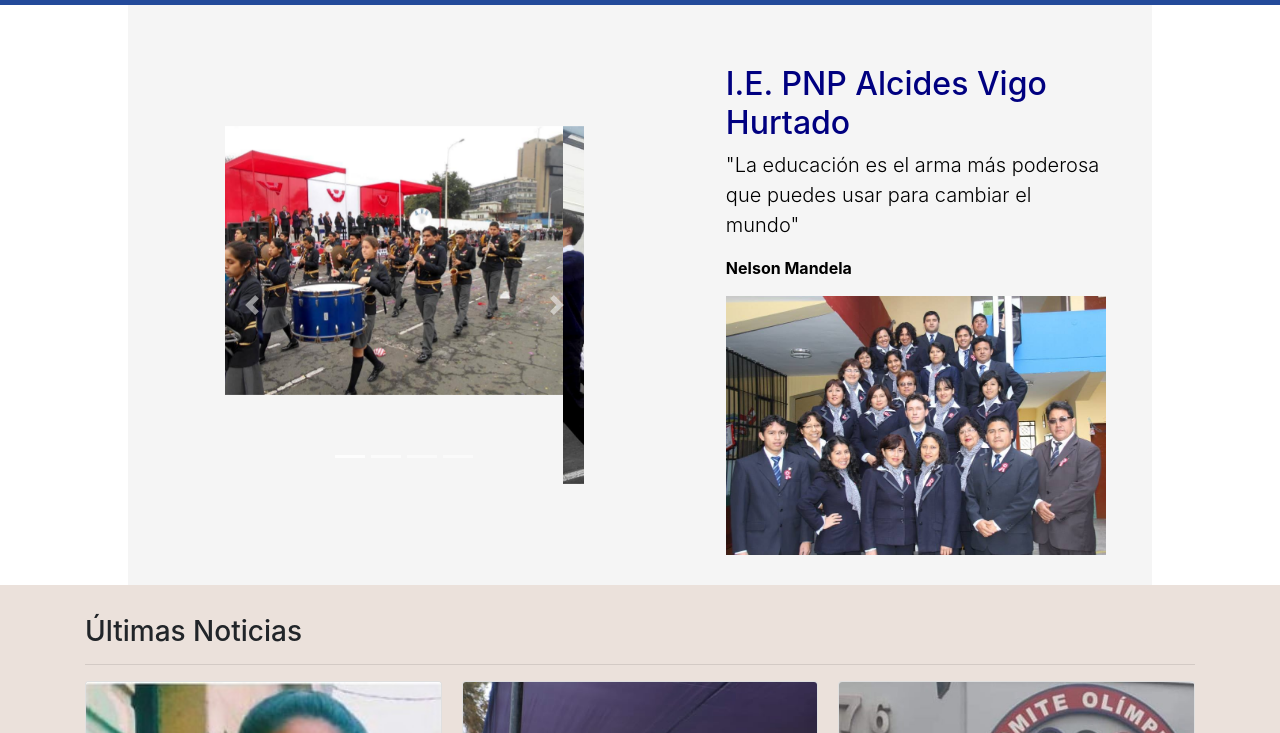
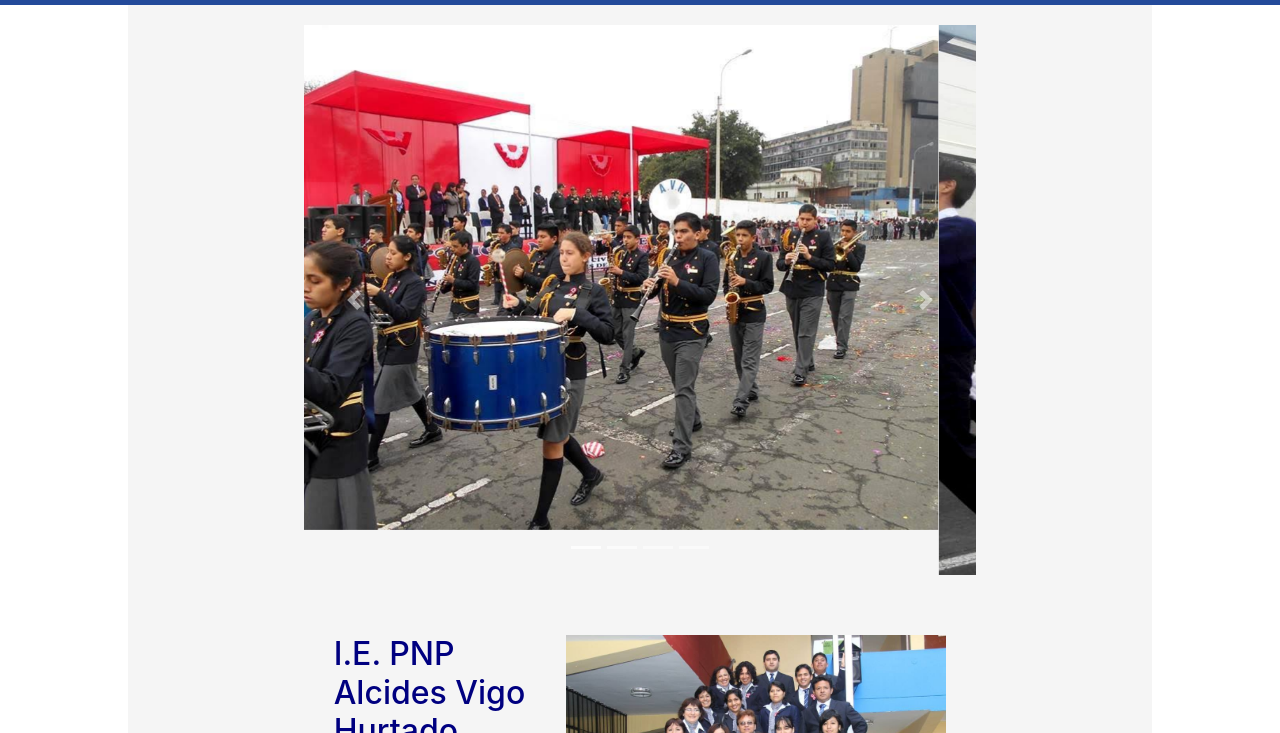
Before and after one commit to Milagros-0201/AVANCE-PROYECTO-FINAL, a plain HTML site: page colegio/index.html in a window 1280 px wide. Shown: the part 67-800 px from the top of the page. Drawn offline with nearby package versions, Linux system fonts and the light colour scheme.

Commit message:
Se ha corregido el slide de la pagina principal

```diff
--- a/colegio/index.html
+++ b/colegio/index.html
@@ -63,7 +63,7 @@
 
     <div class="container_bg">
     <div class="row justify-content-center">
-        <div class="col-lg-8">
+        <div class="col-sm-8">
             <!-- Carouserl -->
             <div id="carouselExampleIndicators" class="carousel slide" data-ride="carousel">
                     <ol class="carousel-indicators">
@@ -98,13 +98,7 @@
                       <span class="sr-only">Siguiente</span>
                     </a>
             </div>
-
-        </div>
-    </div>
-
-
-    <div class="container">
-        <div class="row texto-acerca-de">
+            <div class="row texto-acerca-de">
 
                 <div class="col">
 
@@ -127,8 +121,14 @@
             </div>
 
         </div>
+        </div>
+    </div>
 
-    </div>
+
+    <!-- <div class="container">
+
+
+    </div> -->
             <section id="noticias" style="background-color:#EBE1DB">
                     <div class="contenido-seccion">
                         <div class="container">
```
